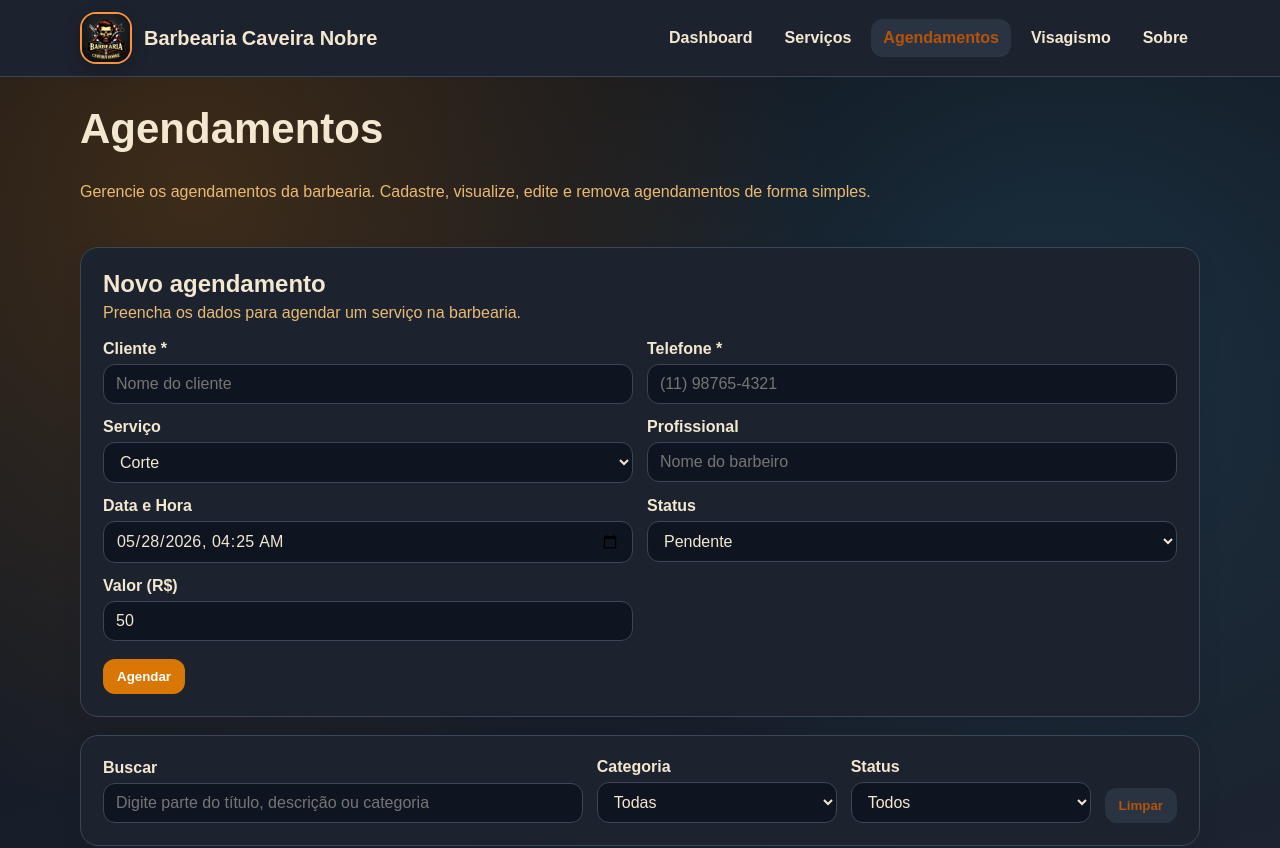
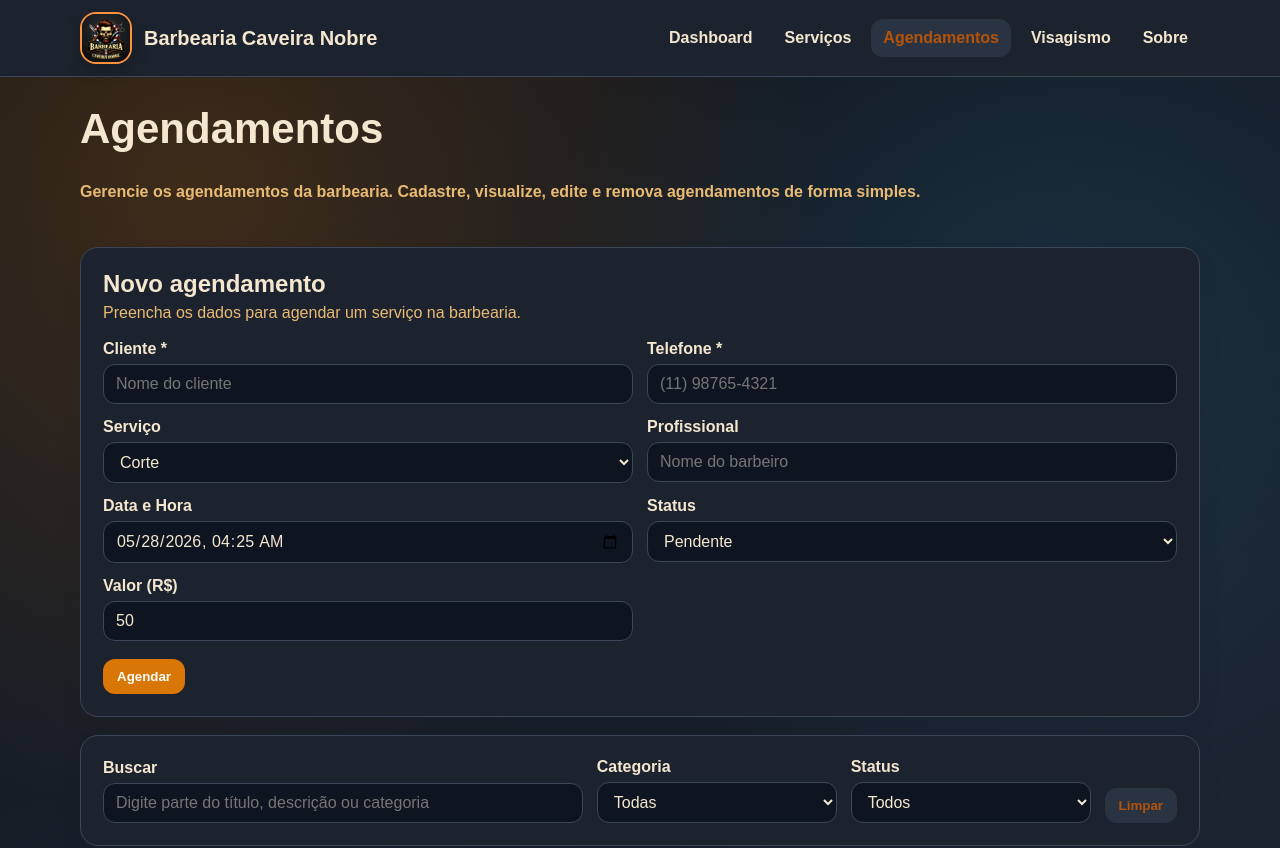
Before and after one commit to unfairLeo/projeto-front_end, an Angular app in the folder app/: page /registros in a window 1280 px wide. Shown: the top 848 px of the page. Built offline with nearby package versions, Linux system fonts and the light colour scheme.

Commit message:
Emphasize management instructions with strong tag

```diff
--- a/app/src/app/pages/registros/registros.component.html
+++ b/app/src/app/pages/registros/registros.component.html
@@ -15,7 +15,7 @@
 <section class="container registros-page">
   <h1 class="page-title">Agendamentos</h1>
   <p class="page-subtitle">
-    Gerencie os agendamentos da barbearia. Cadastre, visualize, edite e remova agendamentos de forma simples.
+   <strong> Gerencie os agendamentos da barbearia. Cadastre, visualize, edite e remova agendamentos de forma simples.</strong>
   </p>
 
   <app-item-form
```
